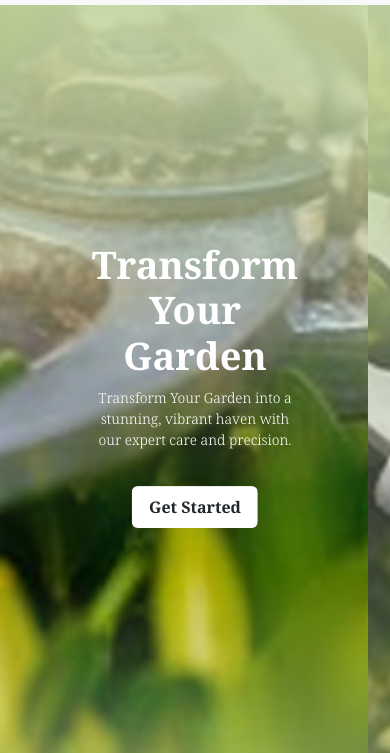
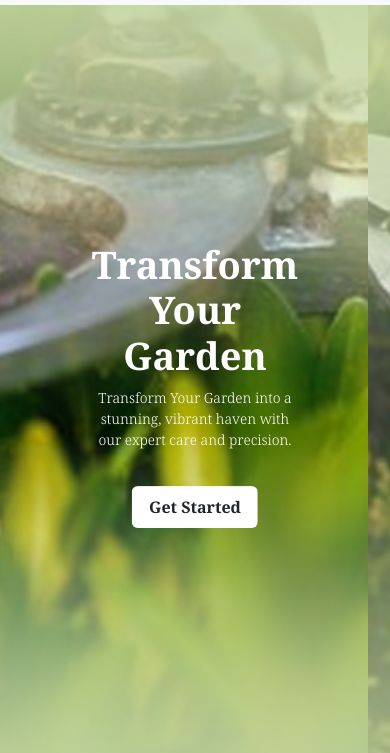
Before and after one commit to Anupama-yadavv/website, a plain HTML site: page index.html in a window 390 px wide. Shown: the part 91-844 px from the top of the page. Drawn offline with nearby package versions, Linux system fonts and the light colour scheme.

Commit message:
Update style.css

```diff
--- a/style.css
+++ b/style.css
@@ -664,7 +664,7 @@ font-size: 50px !important;
 }
 
 .hero-carousel .carousel-item {
-    height: 120vh;
+    height: 90vh;
     background-size: cover;
     background-position: center;
     background-repeat: no-repeat;
```
